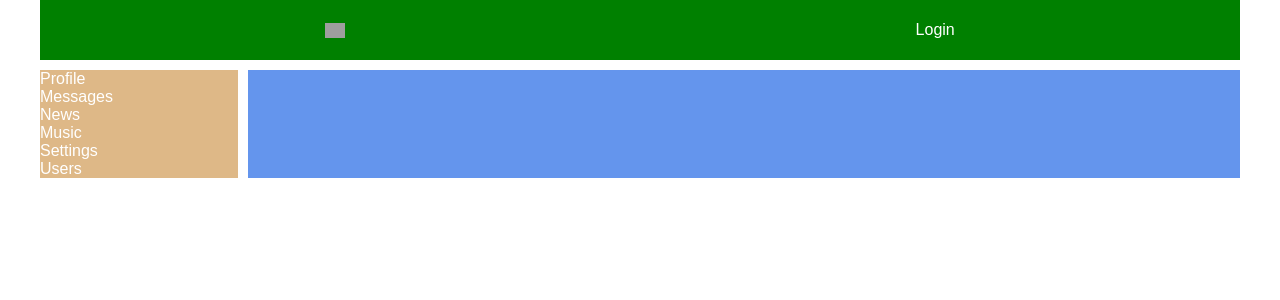
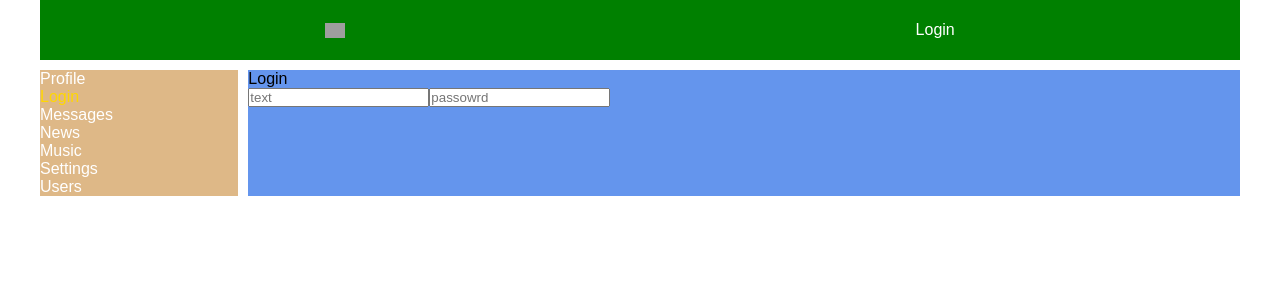
Before and after one commit to albertshkhyan/IT-KAMASUTRA, a React (Create React App) app: page /login in a window 1280 px wide. Shown: the top 300 px of the page. Built offline with nearby package versions, Linux system fonts and the light colour scheme; no server answers; grey boxes are pictures that could not be loaded.

Commit message:
Redirect Part 1 - creaete Redirect in presentation component -> not correct, must be in Container component, and we have dublicate code :(

```diff
--- a/src/App.js
+++ b/src/App.js
@@ -8,6 +8,7 @@ import { BrowserRouter, Route } from 'react-router-dom';
 import './App.css';
 import ProfileContainer from './common/components/Profile/ProfileContainer';
 import HeaderContainer from './common/components/Header/HeaderContainer';
+import Login from './common/components/Login/Login';
 
 function App(props) {
   return (
@@ -20,6 +21,7 @@ function App(props) {
           <Route exact path="/dialogs" component={DialogsContainer} />
           <Route path="/profile/:userID?" component={ProfileContainer} />
           <Route path="/users" component={UsersContainer} />
+          <Route path="/login" component={Login} />
         </div>
       </div>
     </BrowserRouter>
--- a/src/common/components/Dashboard/Dashboard.jsx
+++ b/src/common/components/Dashboard/Dashboard.jsx
@@ -12,6 +12,11 @@ const Dashboard = () => {
                         <li className={classes.item}>
                             <NavLink activeClassName={classes.activeLink}  to="/profile">
                                 Profile
+                            </NavLink>
+                        </li>
+                        <li className={classes.item}>
+                            <NavLink activeClassName={classes.activeLink}  to="/login">
+                                Login
                             </NavLink>
                         </li>
                         <li className={classes.item} >
--- a/src/common/components/Dialogs/Dialogs.jsx
+++ b/src/common/components/Dialogs/Dialogs.jsx
@@ -1,10 +1,10 @@
 import React from "react";
-
 
 import DialogItem from "./DialogItem/DialogItem";
 import Message from "./Message/Message";
 
 import classes from "./style.module.css";
+import { Redirect } from "react-router-dom";
 
 const Dialogs = (props) => {
   const state = props.dialogPage;
@@ -16,19 +16,18 @@ const Dialogs = (props) => {
     <DialogItem name={name} id={id} />
   ));
 
-  // const handleOnChange = (e) => {
-  //   props.dispatch(newMessageBodyCreator(e.target.value));
-  // };
   const handleOnChange = (e) => {
     props.newMessageBody(e);
   };
 
-  // const handleOnClick = () => {
-  //   props.dispatch(addNewMessageBody());
-  // };
   const handleOnClick = () => {
     props.addNewMessage();
   };
+
+  //// FIXME - not correct, because Redirect is side-effect case
+  if(!props.isAuth) {
+    return <Redirect to="/login" />
+  }
 
   return (
     <div className={classes.dialogs}>
--- a/src/common/components/Dialogs/DialogsContainer.jsx
+++ b/src/common/components/Dialogs/DialogsContainer.jsx
@@ -1,27 +1,28 @@
 import Dialogs from "./Dialogs";
 
-
-import { connect } from 'react-redux';
-import { newMessageBodyCreator, addNewMessageBody } from './../../../redux/dialogPageReducer';
+import { connect } from "react-redux";
+import {
+  newMessageBodyCreator,
+  addNewMessageBody,
+} from "./../../../redux/dialogPageReducer";
 
 const mapStateToProps = (state) => {
-  return ({
-    dialogPage : state.dialogPage
-  })
-}
+  return {
+    dialogPage: state.dialogPage,
+    isAuth : state.auth.isAuth
+  };
+};
 
 const mapDispatchToProps = (dsipatch) => {
-  return ({
-    newMessageBody : (e) => {
-      // console.log('mapDispatchToProps e +++++ ', e.target.value);
-      return dsipatch( newMessageBodyCreator(e.target.value) )
+  return {
+    newMessageBody: (e) => {
+      return dsipatch(newMessageBodyCreator(e.target.value));
     },
-    addNewMessage : () => {
-      return dsipatch( addNewMessageBody() )
-    }
-  })
-}
-
+    addNewMessage: () => {
+      return dsipatch(addNewMessageBody());
+    },
+  };
+};
 
 const DialogsContainer = connect(mapStateToProps, mapDispatchToProps)(Dialogs);
 export default DialogsContainer;
--- /dev/null
+++ b/src/common/components/Login/Login.jsx
@@ -0,0 +1,14 @@
+import React from 'react';
+
+const Login = (props) => {
+    return (
+        <div className="Login">
+            Login
+            <div>
+                <input type="text" placeholder="text"/>
+                <input type="passowrd" placeholder="passowrd"/>
+            </div>
+        </div>
+    );
+}
+export default Login;
--- a/src/common/components/Profile/Profile.jsx
+++ b/src/common/components/Profile/Profile.jsx
@@ -3,8 +3,13 @@ import React from "react";
 import classes from "./style.module.css";
 import ProfileInfo from "./ProfileInfo/ProfileInfo";
 import MyPostContainer from "./MyPosts/MyPostContainer";
+import { Redirect } from 'react-router-dom';
 
 const Profile = (props) => {
+  //// FIXME - not correct, because Redirect is side-effect case
+  if (!props.isAuth) {
+    return <Redirect to="/login" />;
+  }
   return (
     <div className={classes.Profile}>
       <ProfileInfo
--- a/src/common/components/Profile/ProfileContainer.jsx
+++ b/src/common/components/Profile/ProfileContainer.jsx
@@ -28,6 +28,7 @@ const mapStateToProps = (state) => {
   return {
     isFetching: state.usersPage.isFetching,
     profileData: state.profilePage.profileData,
+    isAuth: state.auth.isAuth,
   };
 };
 
```
Also changed, not shown: 1 other file (tests, documents, lock files or other folders).
